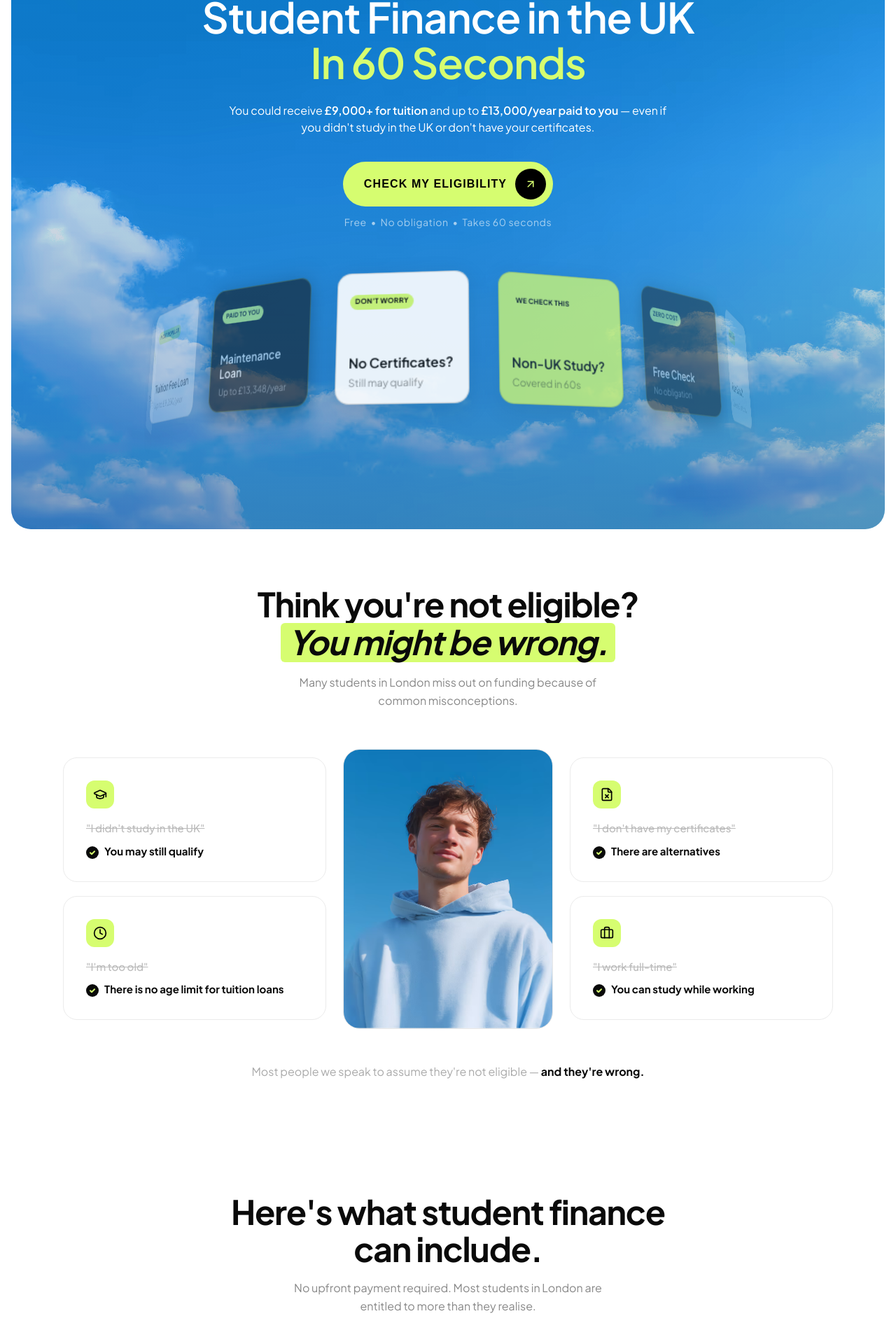
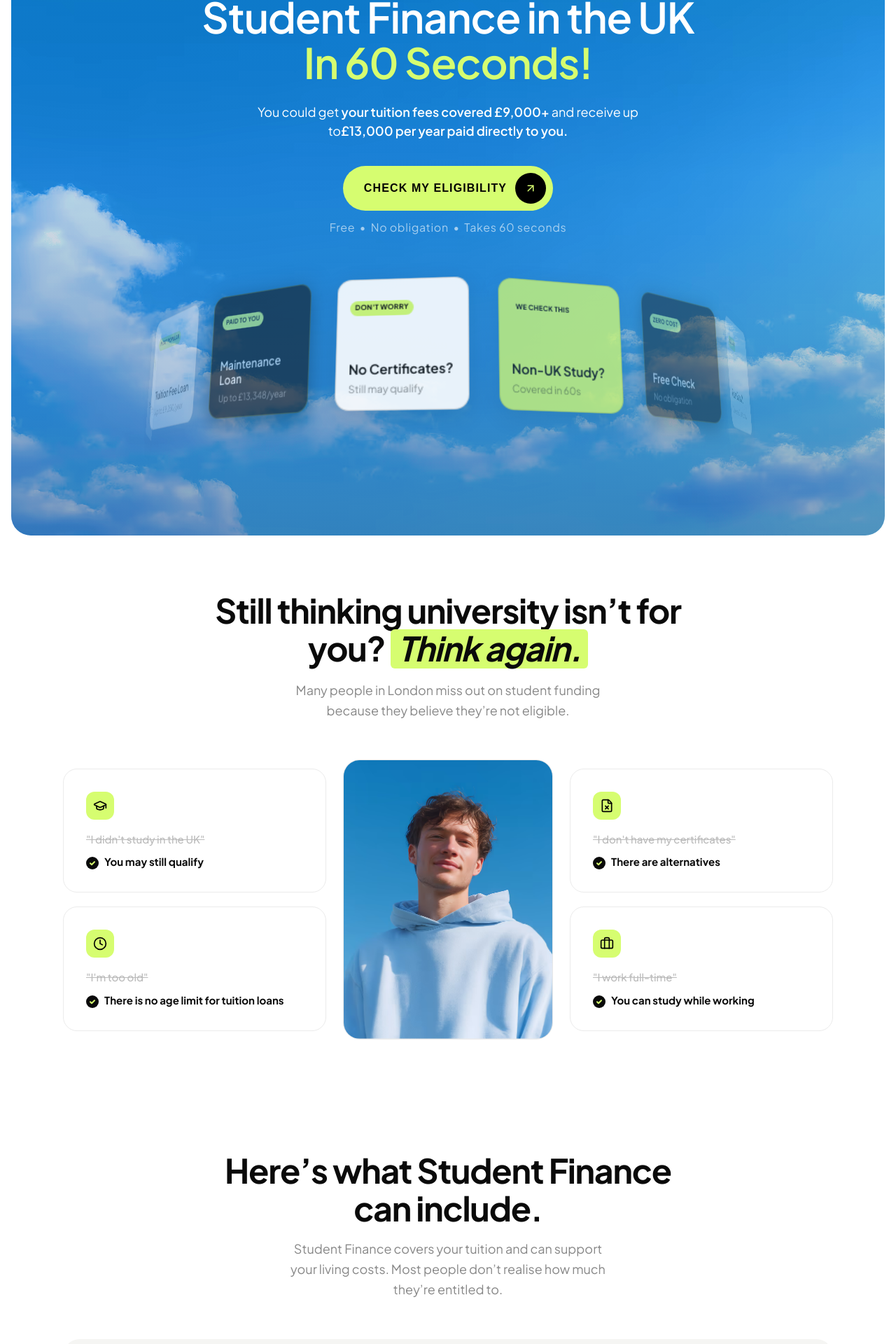
Before and after one commit to RishiharanBinory/LandingPage, a Next.js app in the folder landingpage/: page / in a window 1280 px wide. Shown: the part 252-2172 px from the top of the page at 70% size. Built offline with nearby package versions, Linux system fonts and the light colour scheme; a web font is replaced by a local one.

Commit message:
latest changes

```diff
--- a/landingpage/components/Homepage/Critical.tsx
+++ b/landingpage/components/Homepage/Critical.tsx
@@ -47,7 +47,7 @@ export default function MisconceptionsSection() {
           viewport={{ once: true }}
           transition={{ duration: 0.55, ease: EASE, delay: 0.05 }}
         >
-          Think you&apos;re not eligible?{" "}
+          Still thinking university isn’t for you? {" "}
           <span
             className="italic"
             style={{
@@ -58,19 +58,19 @@ export default function MisconceptionsSection() {
               display: "inline-block",
             }}
           >
-            You might be wrong.
+            Think again.
           </span>
         </motion.h2>
 
         {/* ── Subheading ── */}
         <motion.p
-          className="text-[16px] text-[#888] text-center max-w-[460px] mx-auto leading-relaxed mb-14"
+          className="text-[18px] text-[#888] text-center max-w-[460px] mx-auto leading-relaxed mb-14"
           initial={{ opacity: 0, y: 12 }}
           whileInView={{ opacity: 1, y: 0 }}
           viewport={{ once: true }}
           transition={{ duration: 0.5, ease: EASE, delay: 0.1 }}
         >
-          Many students in London miss out on funding because of common misconceptions.
+          Many people in London miss out on student funding because they believe they’re not eligible.
         </motion.p>
 
         {/* ── Grid ── */}
@@ -115,17 +115,6 @@ export default function MisconceptionsSection() {
           </div>
         </div>
 
-        {/* ── Bottom note ── */}
-        <motion.p
-          className="text-center mt-12 text-[16px] text-[#aaa] max-w-xl mx-auto leading-relaxed"
-          initial={{ opacity: 0 }}
-          whileInView={{ opacity: 1 }}
-          viewport={{ once: true }}
-          transition={{ delay: 0.55, duration: 0.5 }}
-        >
-          Most people we speak to assume they&apos;re not eligible —{" "}
-          <span className="text-[#0a0a0a] font-bold">and they&apos;re wrong.</span>
-        </motion.p>
       </div>
     </section>
   );
--- a/landingpage/components/Homepage/FAQ.tsx
+++ b/landingpage/components/Homepage/FAQ.tsx
@@ -54,13 +54,13 @@ export default function FAQSection() {
 
         {/* Subheading */}
         <motion.p
-          className="text-[16px] text-[#888] text-center max-w-[460px] mx-auto leading-relaxed mb-12"
+          className="text-[18px] text-[#888] text-center max-w-[480px] mx-auto leading-relaxed mb-12"
           initial={{ opacity: 0, y: 12 }}
           whileInView={{ opacity: 1, y: 0 }}
           viewport={{ once: true }}
           transition={{ duration: 0.5, ease: EASE, delay: 0.1 }}
         >
-          Everything you need to know about UK student finance — straight answers to the questions we hear most.
+          Everything you need to know about UK student finance  straight answers to the questions we hear most.
         </motion.p>
 
         {/* Accordion */}
--- a/landingpage/components/Homepage/Herosection.tsx
+++ b/landingpage/components/Homepage/Herosection.tsx
@@ -80,8 +80,8 @@ export default function HeroSection() {
               margin: "0 auto",
             }}
           >
-            Check If You Qualify for Student Finance in the UK{" "}<br/>
-            <span style={{ color: "#D6FD70" }}>In 60 Seconds</span>
+            Check if you qualify for Student Finance in the UK <br />
+            <span style={{ color: "#D6FD70" }}>In 60 Seconds!</span>
           </motion.h1>
 
           {/* Subheadline */}
@@ -92,7 +92,7 @@ export default function HeroSection() {
             style={{
               fontFamily: "'Plus Jakarta Sans', sans-serif",
               fontWeight: 400,
-              fontSize: "clamp(12px, 2vw, 16px)",
+              fontSize: "clamp(14px, 2vw, 18px)",
               lineHeight: 1.55,
               color: "#ffffff",
               textAlign: "center",
@@ -100,11 +100,12 @@ export default function HeroSection() {
               margin: "24px auto 0",
             }}
           >
-            You could receive{" "}
-            <span style={{ fontWeight: 600 }}>£9,000+ for tuition</span> and up
-            to <span style={{ fontWeight: 600 }}>£13,000/year paid to you</span>{" "}
-            — even if you didn&apos;t study in the UK or don&apos;t have your
-            certificates.
+            You could get{" "}
+            <span style={{ fontWeight: 600 }}>
+              your tuition fees covered £9,000+{" "}
+            </span>{" "}
+            and receive up to
+            <span style={{ fontWeight: 600 }}>£13,000 per year paid directly to you.</span>
           </motion.p>
 
           {/* CTA */}
@@ -126,7 +127,7 @@ export default function HeroSection() {
             <p
               style={{
                 fontFamily: "'Plus Jakarta Sans', sans-serif",
-                fontSize: "14px",
+                fontSize: "16px",
                 fontWeight: 400,
                 color: "rgba(255,255,255,0.6)",
                 letterSpacing: "0.04em",
--- a/landingpage/components/Homepage/Repay.tsx
+++ b/landingpage/components/Homepage/Repay.tsx
@@ -44,18 +44,18 @@ export default function RepaymentsSection() {
           viewport={{ once: true }}
           transition={{ duration: 0.55, ease: EASE, delay: 0.05 }}
         >
-          Worried about taking a loan?
+          Worried about repayments?
         </motion.h2>
 
         {/* Sub */}
         <motion.p
-          style={{ fontSize: "16px", color: "#888", lineHeight: 1.7, margin: 0 }}
+          style={{ fontSize: "18px", color: "#888", lineHeight: 1.7, margin: 0 }}
           initial={{ opacity: 0, y: 12 }}
           whileInView={{ opacity: 1, y: 0 }}
           viewport={{ once: true }}
           transition={{ duration: 0.5, ease: EASE, delay: 0.1 }}
         >
-          Repayments are based on your income — not a fixed monthly bill.
+          You don’t pay a fixed amount, only what you can afford based on your income.
         </motion.p>
 
         {/* Points */}
--- a/landingpage/components/Homepage/Reviews.tsx
+++ b/landingpage/components/Homepage/Reviews.tsx
@@ -178,6 +178,10 @@ function TestimonialCard({
             lineHeight: 1.7,
             margin: 0,
             flex: 1,
+            overflow: "hidden",
+            display: "-webkit-box",
+            WebkitLineClamp: 5,
+            WebkitBoxOrient: "vertical",
           }}
         >
           {quote}
@@ -229,7 +233,6 @@ export default function TestimonialsSection() {
     >
       {/* ── Header ── */}
       <div className="max-w-[1100px] mx-auto px-5 md:px-10 lg:px-16 flex flex-col items-center mb-16">
-
         {/* Tag pill */}
 
         {/* Heading */}
@@ -247,22 +250,20 @@ export default function TestimonialsSection() {
           viewport={{ once: true }}
           transition={{ duration: 0.55, ease: EASE, delay: 0.05 }}
         >
-          What our{" "}
-          students{" "}
-          are saying
+          What our students say about their journey
         </motion.h2>
 
         {/* Sub */}
         <motion.p
           className="text-center max-w-[440px] mx-auto"
-          style={{ fontSize: "16px", color: "#888", lineHeight: 1.6 }}
+          style={{ fontSize: "18px", color: "#888", lineHeight: 1.6 }}
           initial={{ opacity: 0, y: 12 }}
           whileInView={{ opacity: 1, y: 0 }}
           viewport={{ once: true }}
           transition={{ duration: 0.5, ease: EASE, delay: 0.1 }}
         >
-          Real students across the UK who thought they weren&apos;t eligible —
-          and were wrong.
+          From thinking it wasn’t possible to successfully getting funded, these
+          are real stories.
         </motion.p>
       </div>
 
--- a/landingpage/components/Homepage/Steps.tsx
+++ b/landingpage/components/Homepage/Steps.tsx
@@ -60,21 +60,19 @@ export default function SimpleStepsSection() {
           viewport={{ once: true }}
           transition={{ duration: 0.55, ease: EASE, delay: 0.05 }}
         >
-          We simplify the entire process so you don&apos;t get stuck or
-          rejected.
+         Confused about the process? We make it simple
         </motion.h2>
 
         {/* ── Subheading ── */}
         <motion.p
           className="text-center max-w-[480px] mx-auto mb-16"
-          style={{ fontSize: "16px", color: "#888", lineHeight: 1.6 }}
+          style={{ fontSize: "18px", color: "#888", lineHeight: 1.6 }}
           initial={{ opacity: 0, y: 12 }}
           whileInView={{ opacity: 1, y: 0 }}
           viewport={{ once: true }}
           transition={{ duration: 0.5, ease: EASE, delay: 0.1 }}
         >
-          From checking your eligibility to receiving expert guidance — three
-          steps to get your funding secured.
+          From eligibility checks to expert guidance, we help you move forward with confidence and secure your funding.
         </motion.p>
 
         {/* ── Steps row ── */}
--- a/landingpage/components/Homepage/StudentFinance.tsx
+++ b/landingpage/components/Homepage/StudentFinance.tsx
@@ -29,7 +29,7 @@ const cards: Card[] = [
     id: "tuition",
     icon: <Banknote size={20} stroke="#000" strokeWidth={2} />,
     label: "Tuition Fee Loan",
-    description: "Up to £9,535/year — paid directly to your university",
+    description: "You don’t pay anything until you’re earning above the threshold, and the loan is written off after 40 years.",
     image: "/img1.png",
   },
   {
@@ -67,19 +67,18 @@ export default function StudentFinanceSection() {
           viewport={{ once: true }}
           transition={{ duration: 0.55, ease: EASE, delay: 0.05 }}
         >
-          Here&apos;s what student finance can include.
+          Here’s what Student Finance can include.
         </motion.h2>
 
         {/* Subheading */}
         <motion.p
-          className="text-[16px] text-[#888] text-center max-w-[460px] mx-auto leading-relaxed mb-14"
+          className="text-[18px] text-[#888] text-center max-w-[480px] mx-auto leading-relaxed mb-14"
           initial={{ opacity: 0, y: 12 }}
           whileInView={{ opacity: 1, y: 0 }}
           viewport={{ once: true }}
           transition={{ duration: 0.5, ease: EASE, delay: 0.1 }}
         >
-          No upfront payment required. Most students in London are entitled to
-          more than they realise.
+         Student Finance covers your tuition and can support your living costs. Most people don’t realise how much they’re entitled to.
         </motion.p>
 
         {/* ── Light gray bg wrapper behind cards ── */}
--- a/landingpage/components/Homepage/Thisforyou.tsx
+++ b/landingpage/components/Homepage/Thisforyou.tsx
@@ -101,7 +101,7 @@ export default function ThisIsForYouSection() {
           viewport={{ once: true }}
           transition={{ duration: 0.55, ease: EASE, delay: 0.05 }}
         >
-          This is for{" "}
+          This opportunity is for{" "}
           <span
             className="italic"
             style={{ background: "#D6FD70", color: "#0a0a0a", padding: "0 10px 2px", borderRadius: "6px", display: "inline-block" }}
@@ -112,13 +112,13 @@ export default function ThisIsForYouSection() {
 
         {/* Subheading */}
         <motion.p
-          className="text-[16px] text-[#888] text-center max-w-[460px] mx-auto leading-relaxed mb-14"
+          className="text-[18px] text-[#888] text-center max-w-[480px] mx-auto leading-relaxed mb-14"
           initial={{ opacity: 0, y: 12 }}
           whileInView={{ opacity: 1, y: 0 }}
           viewport={{ once: true }}
           transition={{ duration: 0.5, ease: EASE, delay: 0.1 }}
         >
-          Even if you&apos;ve been out of education for years, you may still qualify for full government funding.
+          It doesn’t matter how long it’s been since you last studied, you may still be eligible for full funding.
         </motion.p>
 
         {/* Three-column layout — image column is now fixed at 360px / 420px */}
@@ -127,7 +127,7 @@ export default function ThisIsForYouSection() {
           {/* Left */}
           <div className="w-full flex flex-col gap-4 order-2 md:order-1">
             <motion.p
-              className="text-[12px] font-bold uppercase tracking-widest text-[#bbb] mb-1"
+              className="text-[14px] font-bold uppercase tracking-widest text-[#bbb] mb-1"
               initial={{ opacity: 0 }}
               whileInView={{ opacity: 1 }}
               viewport={{ once: true }}
@@ -161,30 +161,13 @@ export default function ThisIsForYouSection() {
               />
 
               {/* Floating badge */}
-              <motion.div
-                className="absolute bottom-5 left-1/2 -translate-x-1/2 w-[85%] bg-white border border-[#ebebeb] rounded-[14px] px-4 py-3 flex items-center gap-3 shadow-[0_8px_28px_rgba(0,0,0,0.10)]"
-                initial={{ opacity: 0, y: 12 }}
-                whileInView={{ opacity: 1, y: 0 }}
-                viewport={{ once: true }}
-                transition={{ delay: 0.5, duration: 0.5, ease: EASE }}
-              >
-                <div style={{ width: "36px", height: "36px", borderRadius: "10px", background: "#D6FD70", display: "flex", alignItems: "center", justifyContent: "center", flexShrink: 0 }}>
-                  <svg width="16" height="16" viewBox="0 0 16 16" fill="none" stroke="#000" strokeWidth="2.2" strokeLinecap="round" strokeLinejoin="round">
-                    <path d="M3 8.5l3 3 7-7" />
-                  </svg>
-                </div>
-                <div>
-                  <p className="text-[13px] font-bold text-[#0a0a0a] leading-none">No age limit</p>
-                  <p className="text-[12px] text-[#999] mt-[3px]">Tuition loans available at any age</p>
-                </div>
-              </motion.div>
             </div>
           </motion.div>
 
           {/* Right */}
           <div className="w-full flex flex-col gap-4 order-3">
             <motion.p
-              className="text-[12px] font-bold uppercase tracking-widest text-[#bbb] mb-1"
+              className="text-[14px] font-bold uppercase tracking-widest text-[#bbb] mb-1"
               initial={{ opacity: 0 }}
               whileInView={{ opacity: 1 }}
               viewport={{ once: true }}
--- a/landingpage/components/quiz/Hero.tsx
+++ b/landingpage/components/quiz/Hero.tsx
@@ -61,7 +61,7 @@ const QUESTIONS: Question[] = [
     question: "Have you been living in the UK for the past 3 years?",
     sub: "Short trips abroad for vacation or visits do not break this requirement.",
     options: [
-      { label: "Yes — I have lived in the UK for 3+ years", tag: "Most common", next: "q_funding" },
+      { label: "Yes — I have lived in the UK for 3+ years", next: "q_funding" },
       { label: "No — I have not been in the UK for 3 continuous years", next: "NOT_ELIGIBLE" },
     ],
   },
@@ -73,7 +73,7 @@ const QUESTIONS: Question[] = [
     question: "Have you been living in the UK for the past 3 years?",
     sub: "Short trips abroad for vacation or visits do not break this requirement.",
     options: [
-      { label: "Yes — I have lived in the UK for 3+ years", tag: "Most common", next: "q2_settled" },
+      { label: "Yes — I have lived in the UK for 3+ years", next: "q2_settled" },
       { label: "No — I have not been in the UK for 3 continuous years", next: "NOT_ELIGIBLE" },
     ],
   },
@@ -159,7 +159,7 @@ const QUESTIONS: Question[] = [
     question: "Have you previously received a student funding loan?",
     sub: "This includes any tuition fee loan or maintenance loan you have received in prior years.",
     options: [
-      { label: "No — I have never received a student loan", tag: "Most common", next: "ELIGIBLE" },
+      { label: "No — I have never received a student loan",next: "ELIGIBLE" },
       { label: "1 year", next: "ELIGIBLE" },
       { label: "2 years", next: "ELIGIBLE" },
       { label: "3 years", next: "ELIGIBLE" },
```
